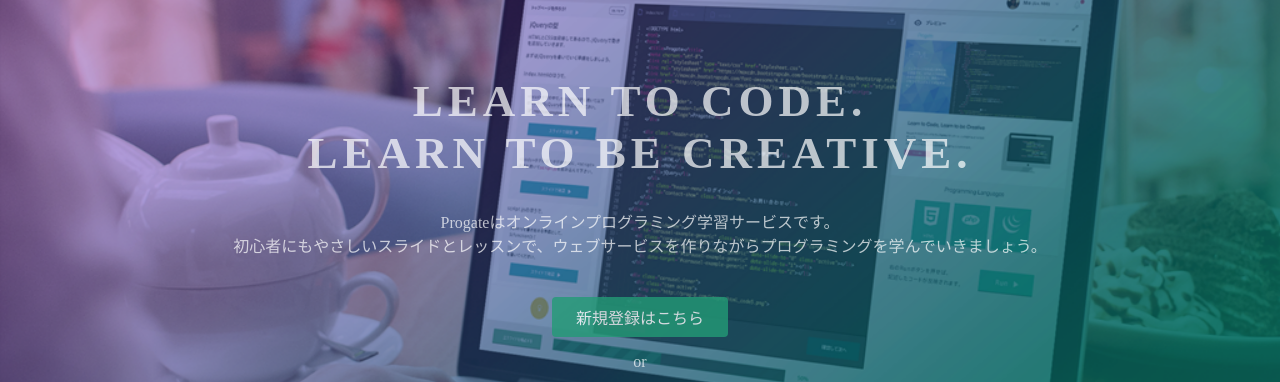
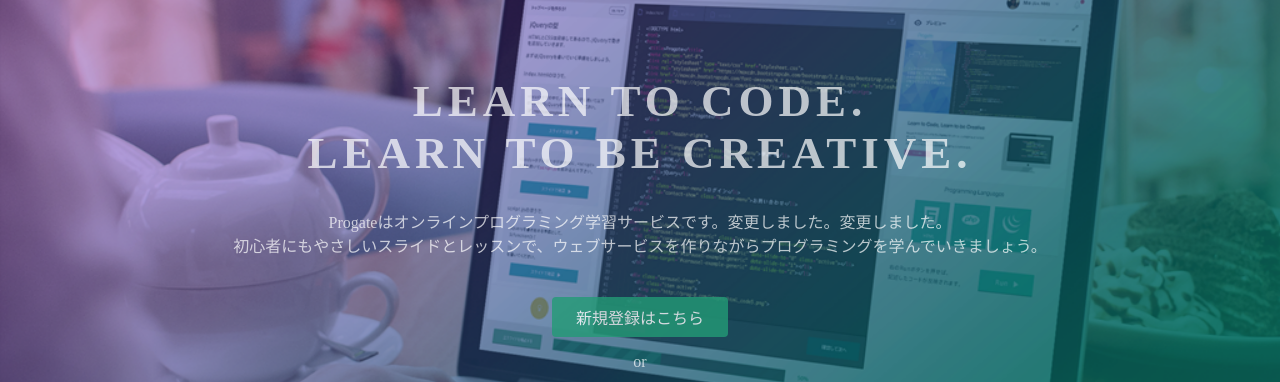
Before and after one commit to toto-chiy/.github.io, a plain HTML site: page index.html in a window 1280 px wide. Shown: the part 135-517 px from the top of the page. Drawn offline with Linux system fonts and the light colour scheme.

Commit message:
Update index.html

```diff
--- a/index.html
+++ b/index.html
@@ -24,7 +24,7 @@
   <div class="top-wrapper">
     <div class="container">
       <h1>LEARN TO CODE.<br>LEARN TO BE CREATIVE.</h1>
-      <p>Progateはオンラインプログラミング学習サービスです。<br>初心者にもやさしいスライドとレッスンで、ウェブサービスを作りながらプログラミングを学んでいきましょう。</p>
+      <p>Progateはオンラインプログラミング学習サービスです。変更しました。変更しました。<br>初心者にもやさしいスライドとレッスンで、ウェブサービスを作りながらプログラミングを学んでいきましょう。</p>
       <div class="btn-wrapper">
         <a href="#" class="btn signup">新規登録はこちら</a>
         <p>or</p>
```
